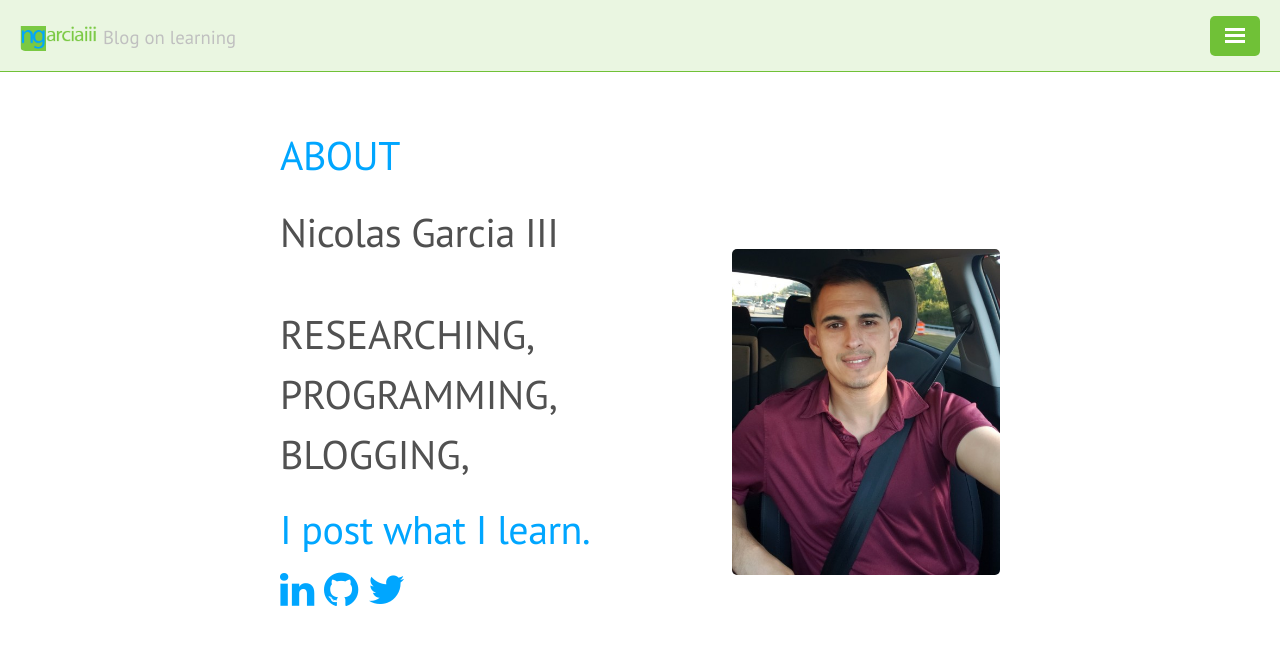
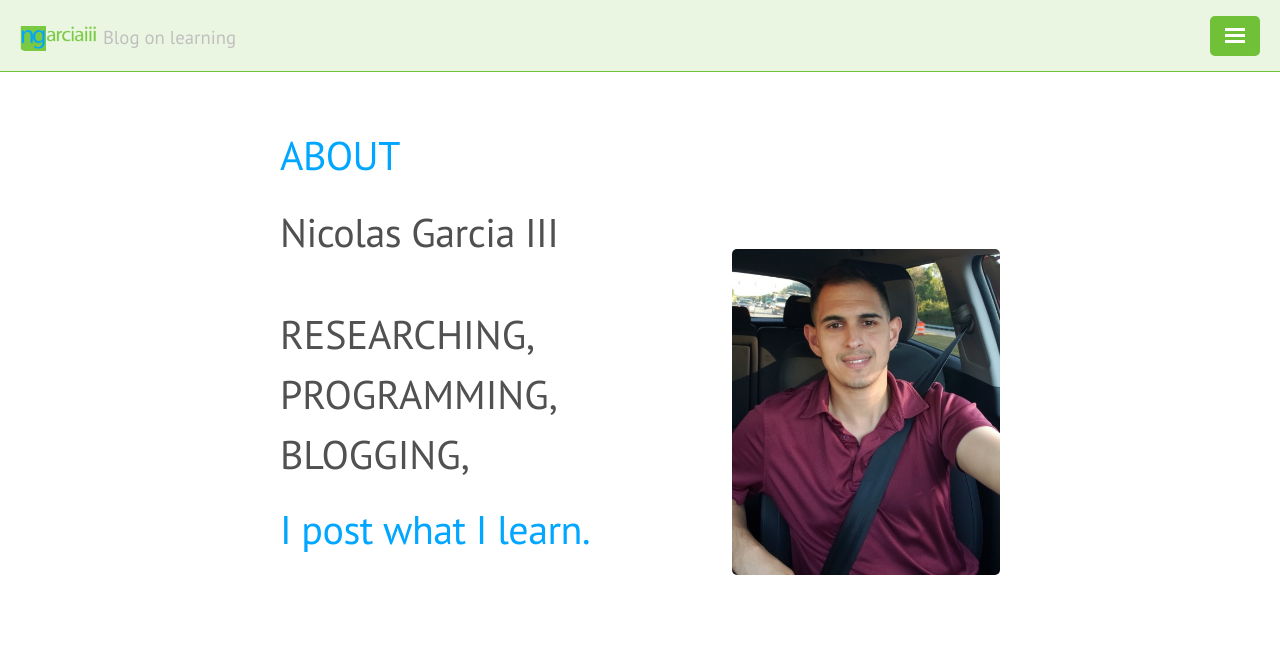
Before and after one commit to ngarciaiii/archived_blog, a Jekyll site: the page built from about.md, in a window 1280 px wide. Shown: the top 645 px of the page. Built offline with Jekyll 4.4.1, drawn with Linux system fonts in a browser that asks for light colours; nearby versions of some CDN libraries; comment, search, counter and statistics services are not loaded.

Commit message:
fix nav in sidebar

```diff
--- a/_config.yml
+++ b/_config.yml
@@ -37,8 +37,7 @@
   Home: '/'
   Categories: '/blog/categories/'
   Tags: '/blog/tags/'
-  About:
-     - '/about/'
+  About: '/about/'
   # Github Project: 'https://ngarciaiii.github.io/'
 
 
--- a/_includes/sidebar.html
+++ b/_includes/sidebar.html
@@ -6,8 +6,6 @@
 <div class="sidebar" id="sidebar">
   <div class="sidebar-item">
     <div class="sidebar-personal-info">
-      <div class="sidebar-personal-info-section">
-      </div>
       {% if site.author.contact %}
       {% assign len = site.author.contact | size %}
       {% assign current_index = 0 %}
--- a/about.md
+++ b/about.md
@@ -9,20 +9,6 @@
 <line-height-reduce>RESEARCHING, <br><br/> PROGRAMMING, <br><br/> BLOGGING, </line-height-reduce>
 
 <h1><a href="https://ngarciaiii.github.io/blog#">I post what I learn.</a></h1>
-
-<div class="about-personal-info">
-  <h1>
-      <a href="{{ contact[linkedin] }}">
-        <i class="fa fa-linkedin" aria-hidden="true"></i>
-      </a>
-      <a href="{{ contact[github] }}">
-        <i class="fa fa-github" aria-hidden="true"></i>
-      </a>
-      <a href="{{ contact[twitter] }}">
-        <i class="fa fa-twitter" aria-hidden="true"></i>
-      </a>
-  </h1>
-</div>
 
 <style >
 
```
